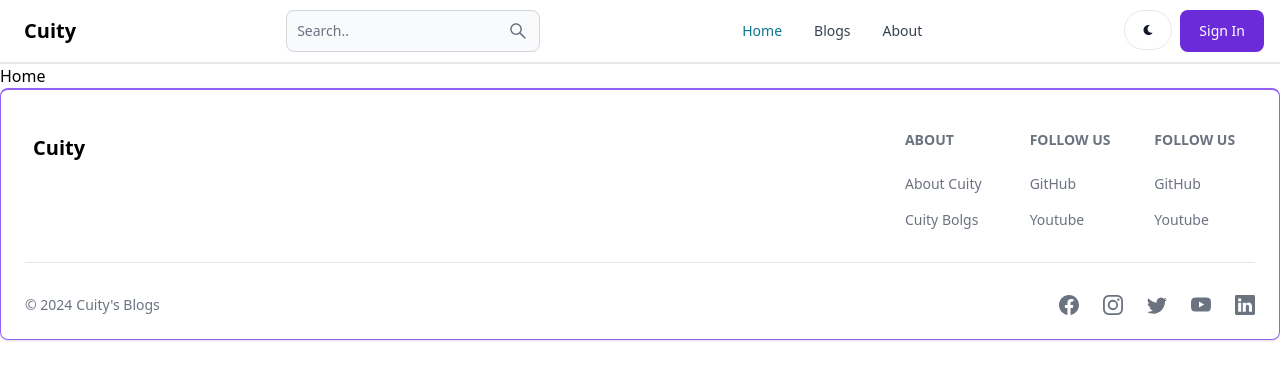
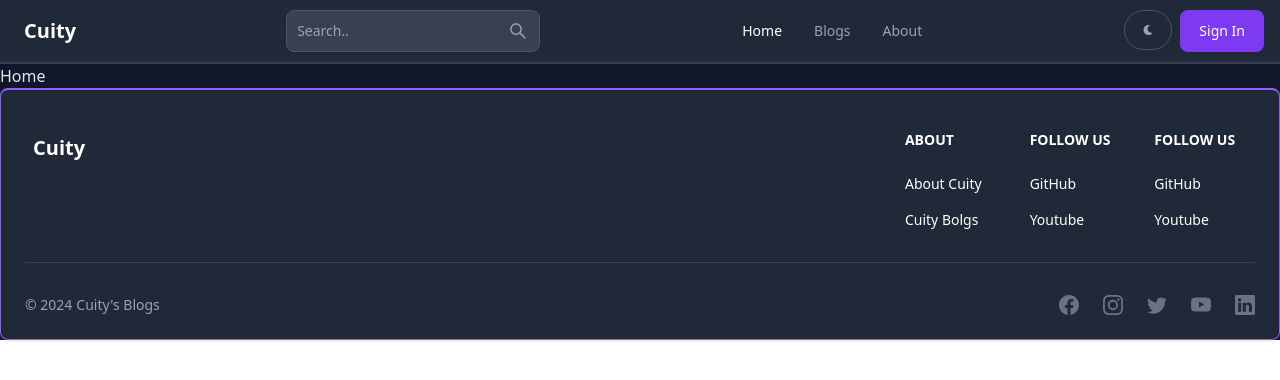
Before and after one commit to SumitPatil-1723/newBlogs, a React (Vite) app in the folder Client/: page / in a window 1280 px wide. Shown: the top 380 px of the page. Built offline with nearby package versions, Linux system fonts and the light colour scheme; no server answers.

Commit message:
complete dark mode functionality

```diff
--- a/Client/src/components/Header.jsx
+++ b/Client/src/components/Header.jsx
@@ -1,13 +1,15 @@
 import { Avatar, Button, Dropdown, Navbar, TextInput } from "flowbite-react";
-import { FaMoon } from "react-icons/fa";
+import { FaMoon , FaSun } from "react-icons/fa";
 import React from "react";
 import { Link, useLocation } from "react-router-dom";
 import { AiOutlineSearch } from "react-icons/ai";
-import {useSelector}  from "react-redux";
+import {useSelector, useDispatch}  from "react-redux";
+import { toggleTheme } from "../redux/theme/themeSlice";
 export default function Header() {
   const path = useLocation().pathname;
+  const dispatch = useDispatch();
   const {currentUser} = useSelector(state => state.user)
-console.log(currentUser)
+  const {theme} = useSelector(state => state.theme)
   return (
     <Navbar className="border-b-2 ">
       <Link
@@ -28,8 +30,8 @@
         <AiOutlineSearch />
       </Button>
       <div className="flex gap-2 md:order-2">
-        <Button className="w-12 h-10 hidden sm:inline" color="gray" pill>
-          <FaMoon />
+        <Button className="w-12 h-10 hidden sm:inline"  color="gray" pill onClick={()=>dispatch(toggleTheme())}>
+        {theme === 'light' ? <FaSun /> : <FaMoon />}
         </Button>
         {currentUser ? (
           <Dropdown
--- /dev/null
+++ b/Client/src/components/ThemeProvider.jsx
@@ -0,0 +1,13 @@
+import {useSelector} from 'react-redux';
+
+export default function ThemeProvider({children}){
+    const {theme} = useSelector(state => state.theme);
+
+    return(
+       <div className={theme}>
+         <div className='bg-white text-gray-800 dark:text-gray-200 dark:bg-[rgb(16,23,42)]'>
+            {children}
+        </div>
+       </div>
+    );
+}
--- a/Client/src/main.jsx
+++ b/Client/src/main.jsx
@@ -5,10 +5,14 @@
 import { Store, persistor } from "./redux/store.js";
 import { Provider } from "react-redux";
 import { PersistGate } from "redux-persist/integration/react";
+import ThemeProvider from "./components/ThemeProvider.jsx";
+
 ReactDOM.createRoot(document.getElementById("root")).render(
   <PersistGate persistor={persistor}>
     <Provider store={Store}>
-      <App />
+      <ThemeProvider>
+        <App />
+      </ThemeProvider>
     </Provider>
   </PersistGate>
 );
--- a/Client/src/redux/store.js
+++ b/Client/src/redux/store.js
@@ -1,10 +1,12 @@
 import { configureStore,combineReducers } from '@reduxjs/toolkit'
 import userReducer from './user/userSlice'
+import themeReducer from './theme/themeSlice'
 import {persistReducer} from 'redux-persist'
 import storage from 'redux-persist/lib/storage'
 import {persistStore} from 'redux-persist'
 const rootReducer = combineReducers({
   user: userReducer,
+  theme: themeReducer,
 })
 
 const persistConfig = {
--- /dev/null
+++ b/Client/src/redux/theme/themeSlice.js
@@ -0,0 +1,19 @@
+import {createSlice} from '@reduxjs/toolkit'
+
+const initialState ={
+    theme: 'dark',
+};
+
+
+const themeSlice = createSlice({
+    name: 'theme',
+    initialState,
+    reducers:{
+        toggleTheme: (state) => {
+            state.theme = state.theme === 'dark' ? 'light' : 'dark'
+        },
+    }
+})
+
+export const {toggleTheme} = themeSlice.actions;
+export default themeSlice.reducer;
```
